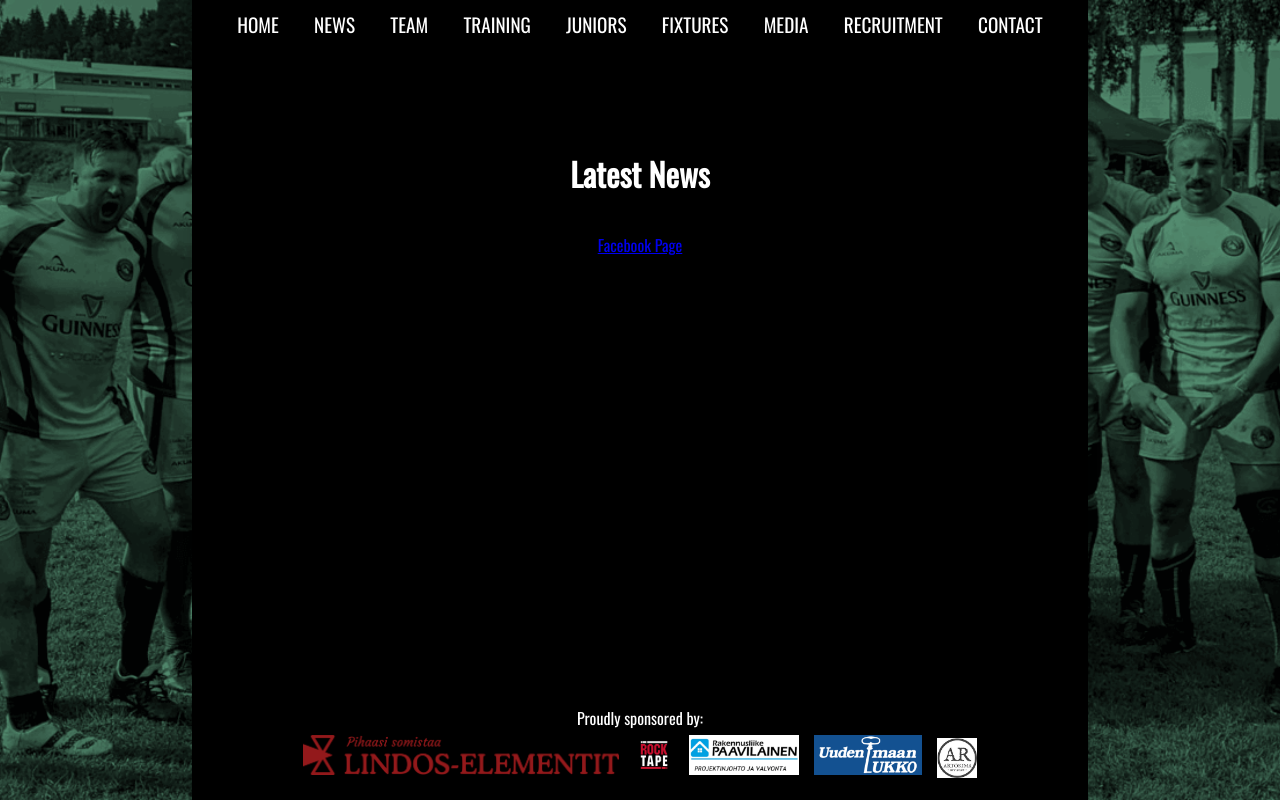
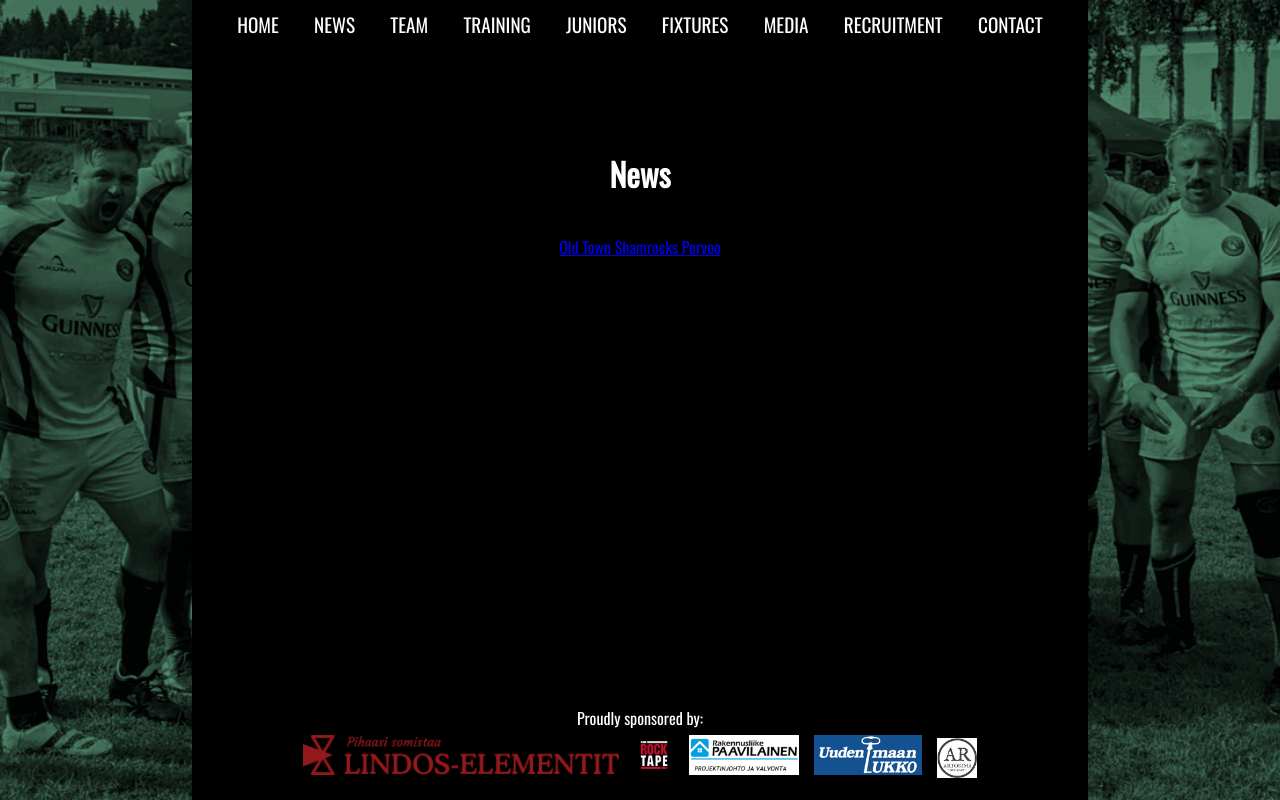
Before and after one commit to CDProjects/ots-react, a React (Create React App) app: page /news in a window 1280 px wide. Built offline with nearby package versions, Linux system fonts and the light colour scheme.

Commit message:
home-club-medium adjustments to only show on the home page - min width 768px. Implementation of Facebook page and code on News page.

```diff
--- a/src/Components/Home.css
+++ b/src/Components/Home.css
@@ -109,10 +109,6 @@
     margin-left: 1rem;
     margin-bottom: 3rem;
     margin-bottom: 20%;
-  }
-
-  .home-club-medium {
-    display: none;
   }
 }
 
--- a/src/Components/Navbar.js
+++ b/src/Components/Navbar.js
@@ -1,11 +1,12 @@
 import React, { useState, useEffect } from 'react';
-import { Link } from 'react-router-dom';
+import { Link, useLocation } from 'react-router-dom';
 import './Navbar.css';
 import logo from '../Images/OTS Logo black.jpg'; // Adjust the path as needed
 
 const Navbar = () => {
   const [isMenuOpen, setIsMenuOpen] = useState(false);
   const [isMediumDevice, setIsMediumDevice] = useState(window.innerWidth >= 768);
+  const location = useLocation();
 
   useEffect(() => {
     const handleResize = () => {
@@ -73,6 +74,7 @@ const Navbar = () => {
               ))}
             </ul>
           </div>
+          {location.pathname === '/' && (
             <div className="home-club-medium">
               <img src={logo} alt="Old Town Shamrocks Logo" className="home-image-medium" />
               <div className="title-container">
@@ -80,6 +82,7 @@ const Navbar = () => {
                 <h2 className="subtitle">Porvoo Rugby Club</h2>
               </div>
             </div>
+          )}
         </>
       )}
     </>
--- a/src/Components/News.css
+++ b/src/Components/News.css
@@ -9,15 +9,13 @@
     text-align: center; /* Center the text */
   }
 
-  .news-section h1 {
-    margin-bottom: 20px;
-  }
 
   .fb-page {
     width: 100% !important; /* Ensure the plugin takes full width */
     max-width: 500px; /* Set a max width for the plugin */
     box-sizing: border-box; /* Include padding and border in the element's total width and height */
   }
+
 
   @media (max-width: 600px) {
     .news-section {
--- a/src/Components/News.js
+++ b/src/Components/News.js
@@ -1,22 +1,33 @@
 import React, { useEffect } from 'react';
-import './News.css'; // Adjust the path based on your project structure
+import './News.css';
 
 const News = () => {
-  useEffect(() => {
-    // Ensure FB SDK is loaded
-    if (window.FB) {
-      window.FB.XFBML.parse();
-    }
-  }, []);
+    useEffect(() => {
+        // Load Facebook SDK
+        (function(d, s, id) {
+          var js, fjs = d.getElementsByTagName(s)[0];
+          if (d.getElementById(id)) return;
+          js = d.createElement(s); js.id = id;
+          js.src = "https://connect.facebook.net/en_US/sdk.js#xfbml=1&version=v11.0";
+          fjs.parentNode.insertBefore(js, fjs);
+        }(document, 'script', 'facebook-jssdk'));
+
+        // Force re-parse of Facebook elements
+        setTimeout(() => {
+          if (window.FB) {
+            window.FB.XFBML.parse();
+          }
+        }, 2000);
+      }, []);
 
   return (
     <div className="news-section">
-      <h1>Latest News</h1>
+      <h1>News</h1>
       <div
         className="fb-page"
-        data-href="https://www.facebook.com/OldTownShamrocks"
+        data-href="https://www.facebook.com/OldTownShamrocks/"
         data-tabs="timeline"
-        data-width=""
+        data-width="500"
         data-height=""
         data-small-header="false"
         data-adapt-container-width="true"
@@ -24,10 +35,12 @@ const News = () => {
         data-show-facepile="true"
       >
         <blockquote
-          cite="https://www.facebook.com/OldTownShamrocks"
+          cite="https://www.facebook.com/OldTownShamrocks/"
           className="fb-xfbml-parse-ignore"
         >
-          <a href="https://www.facebook.com/OldTownShamrocks">Facebook Page</a>
+          <a href="https://www.facebook.com/OldTownShamrocks/">
+            Old Town Shamrocks Porvoo
+          </a>
         </blockquote>
       </div>
     </div>
```
Also changed, not shown: src/App.js (line endings or trailing spaces). Lines whose indentation alone changed are shown as unchanged.
